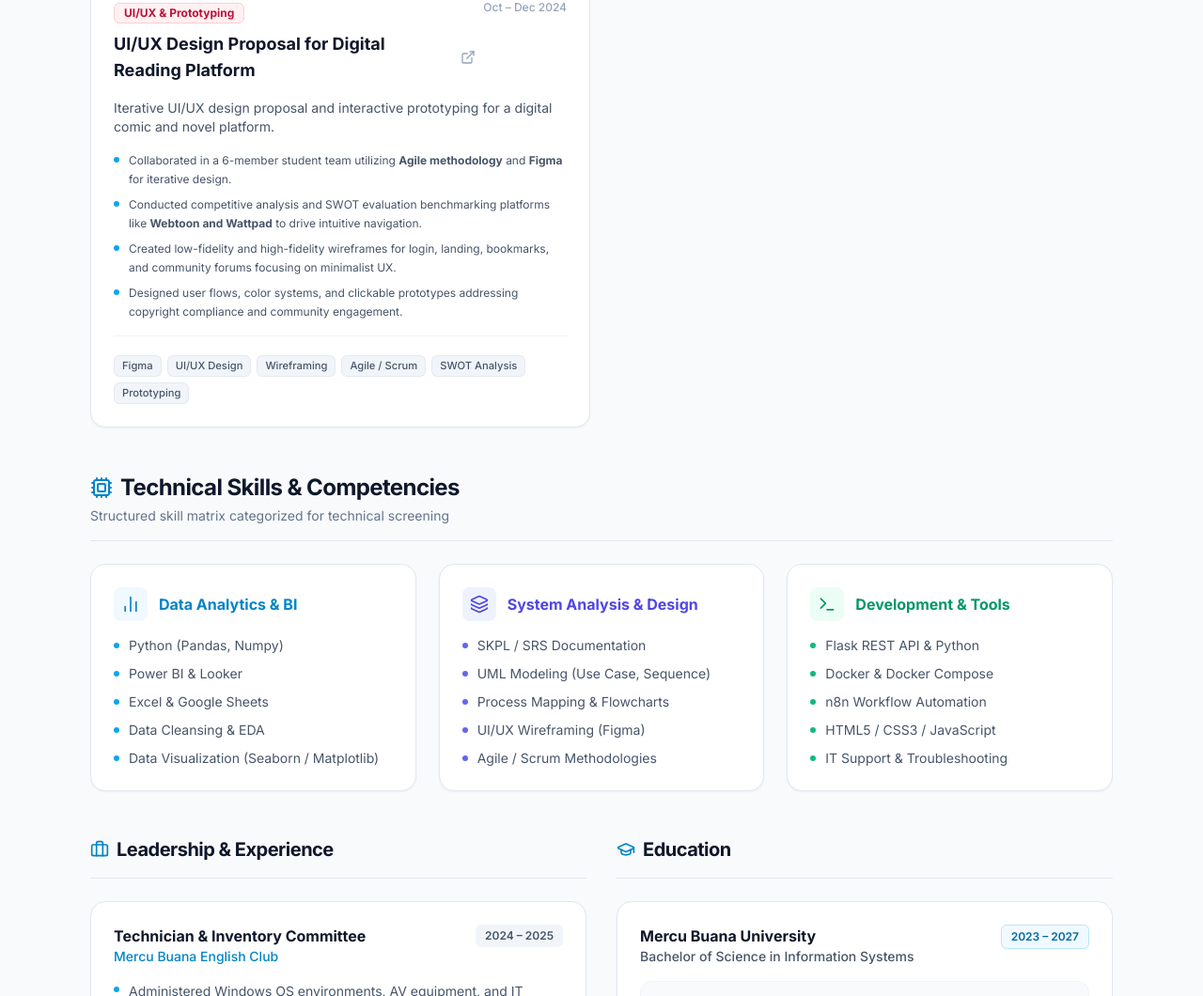
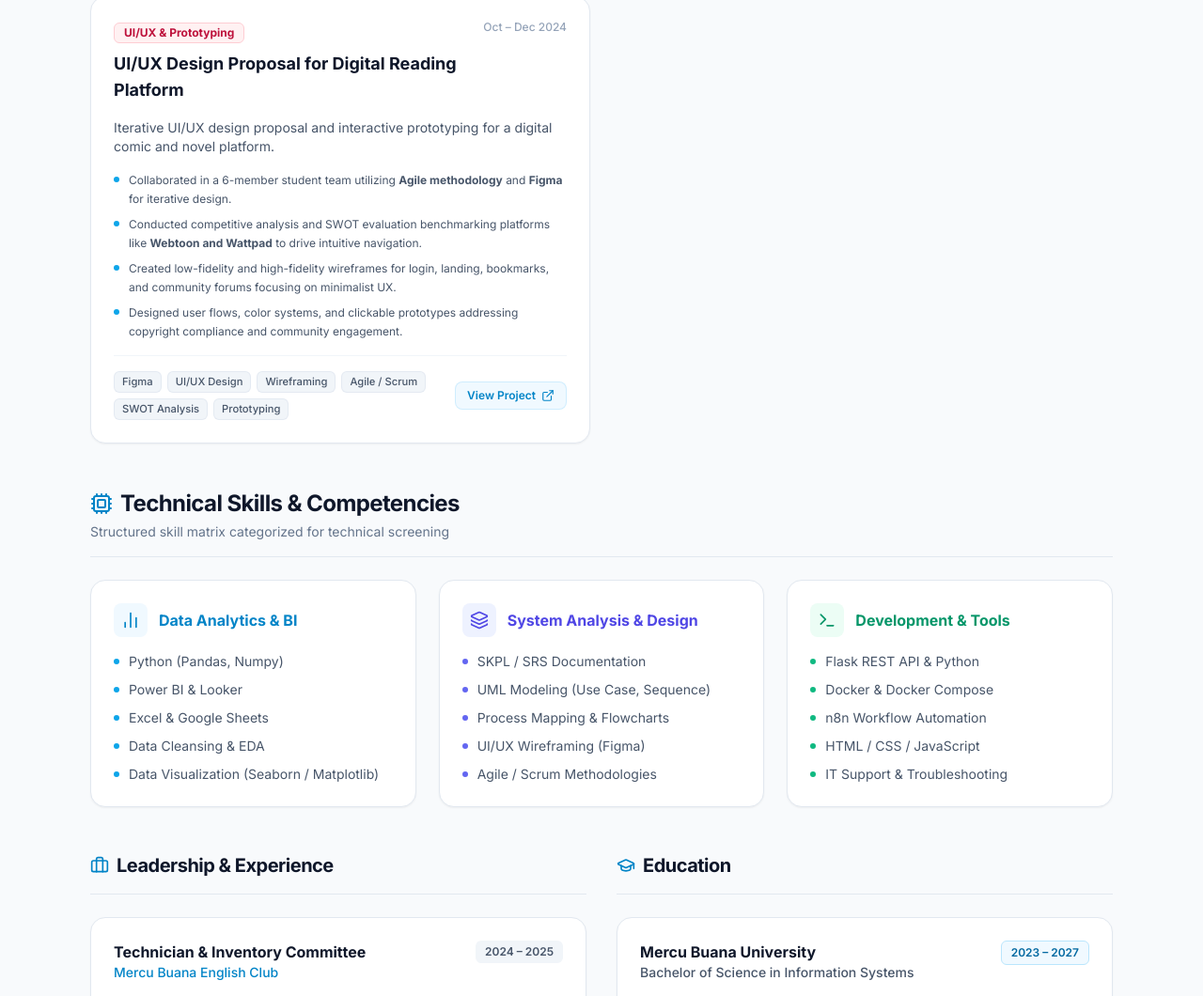
Before and after one commit to RistoKuy/Web_Demo, a plain HTML site: page index.html in a window 1280 px wide. Shown: the part 1740-2800 px from the top of the page at 94% size. Drawn offline with nearby package versions, Linux system fonts and the light colour scheme.

Commit message:
feat(ui): add project link buttons and refine tech tags

```diff
--- a/data.json
+++ b/data.json
@@ -101,7 +101,7 @@
         "Built a responsive web portal prototype with separate interfaces for Patients, Doctors, and Administrators using JavaScript.",
         "Implemented automated conflict-detection algorithms to prevent doctor overbooking and reduce patient wait times."
       ],
-      "tags": ["UML Modeling", "System Analysis", "JavaScript", "HTML5/CSS3", "Algorithm Design"],
+      "tags": ["UML Modeling", "System Analysis", "JavaScript", "HTML/CSS", "Algorithm Design"],
       "link": "https://1drv.ms/b/c/a5bf720936d8def4/IQBjQAVuKwniT7nwC6gIwOErAe3gySlnzyU-7DoUMOl36eE?e=BbXaDF"
     },
     {
@@ -169,7 +169,7 @@
         "Flask REST API & Python",
         "Docker & Docker Compose",
         "n8n Workflow Automation",
-        "HTML5 / CSS3 / JavaScript",
+        "HTML / CSS / JavaScript",
         "IT Support & Troubleshooting"
       ]
     }
--- a/index.html
+++ b/index.html
@@ -178,7 +178,7 @@
       }
       document.getElementById('navName').textContent = p.name || '';
       document.getElementById('navRole').textContent = p.role || '';
-      document.getElementById('footerText').innerHTML = `&copy; ${new Date().getFullYear()} ${p.name || ''}. Built with HTML5, Tailwind CSS CDN & JSON data module.`;
+      document.getElementById('footerText').innerHTML = `&copy; ${new Date().getFullYear()} ${p.name || ''}. Built with HTML, Tailwind CSS CDN & JSON data module.`;
 
       if (data.navigation) {
         const navHtml = data.navigation.map(n => `
@@ -226,6 +226,11 @@
               <a href="mailto:${p.email}" class="inline-flex items-center gap-2 px-3 py-2 rounded-lg bg-white dark:bg-slate-800 border border-slate-200 dark:border-slate-700 hover:border-sky-500 dark:hover:border-sky-500 transition text-slate-700 dark:text-slate-200 font-medium">
                 <i data-lucide="mail" class="w-4 h-4 text-red-500"></i>
                 <span>Email</span>
+              </a>` : ''}
+              ${p.portfolio ? `
+              <a href="${p.portfolio}" target="_blank" rel="noopener noreferrer" class="inline-flex items-center gap-2 px-3 py-2 rounded-lg bg-white dark:bg-slate-800 border border-slate-200 dark:border-slate-700 hover:border-sky-500 dark:hover:border-sky-500 transition text-slate-700 dark:text-slate-200 font-medium">
+                <i data-lucide="folder-git-2" class="w-4 h-4 text-sky-600 dark:text-sky-400"></i>
+                <span>Portfolio</span>
               </a>` : ''}
               ${p.location ? `
               <div class="inline-flex items-center gap-2 px-3 py-2 rounded-lg bg-white dark:bg-slate-800 border border-slate-200 dark:border-slate-700 text-slate-700 dark:text-slate-200 font-medium">
@@ -290,10 +295,7 @@
                 <span class="inline-block px-2.5 py-0.5 text-xs font-bold rounded-md border mb-2 ${BADGE_COLORS[proj.badgeColor] || BADGE_COLORS.sky}">
                   ${proj.badge}
                 </span>
-                <div class="flex items-center gap-2">
-                  <h3 class="font-bold text-lg text-slate-900 dark:text-white">${proj.title}</h3>
-                  ${proj.link ? `<a href="${proj.link}" target="_blank" rel="noopener noreferrer" class="text-slate-400 hover:text-sky-500 transition-colors" title="View Portfolio"><i data-lucide="external-link" class="w-4 h-4"></i></a>` : ''}
-                </div>
+                <h3 class="font-bold text-lg text-slate-900 dark:text-white">${proj.title}</h3>
               </div>
               <span class="text-xs text-slate-400 font-medium whitespace-nowrap">${proj.period}</span>
             </div>
@@ -309,8 +311,15 @@
             </ul>
           </div>
 
-          <div class="pt-5 mt-4 border-t border-slate-100 dark:border-slate-800 flex flex-wrap gap-1.5">
-            ${proj.tags.map(tag => `<span class="tech-tag">${tag}</span>`).join('')}
+          <div class="pt-4 mt-4 border-t border-slate-100 dark:border-slate-800 flex items-center justify-between gap-3">
+            <div class="flex flex-wrap gap-1.5">
+              ${proj.tags.map(tag => `<span class="tech-tag">${tag}</span>`).join('')}
+            </div>
+            ${proj.link ? `
+            <a href="${proj.link}" target="_blank" rel="noopener noreferrer" class="inline-flex items-center gap-1.5 px-3 py-1.5 rounded-lg text-xs font-semibold bg-sky-50 dark:bg-sky-950/60 text-sky-600 dark:text-sky-400 hover:bg-sky-100 dark:hover:bg-sky-900/60 border border-sky-200/60 dark:border-sky-800/60 transition shrink-0">
+              <span>View Project</span>
+              <i data-lucide="external-link" class="w-3.5 h-3.5"></i>
+            </a>` : ''}
           </div>
         </div>
       `).join('');
```
